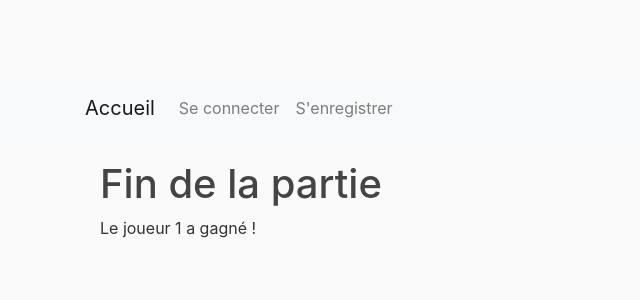
After one commit to XtremCG/helb_morpion, a Django app: page /game/over/1/ in a window 1280 px wide. The commit adds this page. Shown: the top 300 px of the page, without its empty margins (0-640 px from the left). Run offline with Django 4.2, Linux system fonts and the light colour scheme; some libraries are stand-ins or nearby versions.

Commit message:
25-11-23

```diff
--- a/morpion/forms.py
+++ b/morpion/forms.py
@@ -2,5 +2,5 @@ from django import forms
 from .models import Game
 
 class JoinPrivateGameForm(forms.Form):
-    game = forms.ModelChoiceField(queryset=Game.objects.filter(is_private=True), label="Partie privée")
+    game = forms.ModelChoiceField(queryset=Game.objects.filter(is_private=True).order_by('-updated_at'), label="Partie privée")
     access_code = forms.CharField(label="Code d'accès")
--- a/morpion/static/js/gameManager.js
+++ b/morpion/static/js/gameManager.js
@@ -4,16 +4,14 @@ function gameManagement(element, id) {
   const gameID = element.getAttribute("data-game-id");
 
   $.ajax({
-    url: "/game/" + gameID +"/grid/get-attributes/",
+    url: "/game/" + gameID + "/grid/get-attributes/",
     type: "GET",
     dataType: "json",
     success: function (response) {
       var gameAttributesObject = JSON.parse(response.game_attributes);
-      var grid = response.grid
-      var player1Symbol = response.player1_symbol
-      var player2Symbol = response.player2_symbol
-      console.log(gameAttributesObject)
-      console.log(grid);
+      var grid = response.grid;
+      var player1Symbol = response.player1_symbol;
+      var player2Symbol = response.player2_symbol;
 
       if (grid[row][col] == null) {
         var data = {
@@ -34,22 +32,155 @@ function gameManagement(element, id) {
           success: function (response) {
             if (response.success) {
               console.log("Grid value updated successfully");
+              $(document).ready(function () {
+                function updateTable() {
+                  $.ajax({
+                    type: "GET",
+                    url: "/game/" + gameID + "/grid/get-data/",
+                    success: function (data) {
+                      updateTableWithData(data.gameGrid, data.activePlayer);
+                      let winner = checkWinner(
+                        data.gameGrid,
+                        data.gridSize,
+                        data.alignment
+                      );
+                      if (winner !== null) {
+                        console.log("Le joueur " + winner + " a gagné !");
+                        gameIsOver(winner)
+                      }
+                    },
+                    error: function (error) {
+                      console.error("Error:", error);
+                    },
+                  });
+                }
+
+                function updateCellValue(cellId, newValue) {
+                  var cell = document.getElementById(cellId);
+                  if (cell) {
+                    cell.innerHTML = newValue;
+                  }
+                }
+
+                function updateTableWithData(gameGrid, activePlayer) {
+                  for (var i = 0; i < gameGrid.length; i++) {
+                    for (var j = 0; j < gameGrid[i].length; j++) {
+                      var cellId = i + 1 + "-" + (j + 1);
+                      var cellValue = gameGrid[i][j];
+                      if (cellValue == gameAttributesObject.creator) {
+                        cellValue = `<img src="${player1Symbol}">`;
+                      } else if (cellValue == gameAttributesObject.player2) {
+                        cellValue = `<img src="${player2Symbol}">`;
+                      }
+                      updateCellValue(cellId, cellValue);
+                    }
+                  }
+                  $("#active-player").text("Au tour de " + activePlayer);
+                }
+                function checkWinner(grid, gridSize, alignment) {
+                  // Vérification des row
+                  for (let i = 0; i < gridSize; i++) {
+                    let row = grid[i][0];
+                    let count = 1;
+                    for (let j = 1; j < gridSize; j++) {
+                      if (grid[i][j] !== null && grid[i][j] === row) {
+                        count++;
+                        if (count === alignment) {
+                          return row;
+                        }
+                      } else {
+                        row = grid[i][j];
+                        count = 1;
+                      }
+                    }
+                  }
+
+                  // Vérification des colonnes
+                  for (let i = 0; i < gridSize; i++) {
+                    let col = grid[0][i];
+                    let count = 1;
+                    for (let j = 1; j < gridSize; j++) {
+                      if (grid[j][i] !== null && grid[j][i] === col) {
+                        count++;
+                        if (count === alignment) {
+                          return col;
+                        }
+                      } else {
+                        col = grid[j][i];
+                        count = 1;
+                      }
+                    }
+                  }
+
+                  // Vérification des diagonales
+                  for (let i = 0; i <= gridSize - alignment; i++) {
+                    for (let j = 0; j <= gridSize - alignment; j++) {
+                      let diagonal = grid[i][j];
+                      let count = 1;
+                      for (let k = 1; k < alignment; k++) {
+                        if (
+                          grid[i + k][j + k] !== null &&
+                          grid[i + k][j + k] === diagonal
+                        ) {
+                          count++;
+                          if (count === alignment) {
+                            return diagonal;
+                          }
+                        } else {
+                          break;
+                        }
+                      }
+                    }
+                  }
+
+                  for (let i = 0; i <= gridSize - alignment; i++) {
+                    for (let j = gridSize - 1; j >= alignment - 1; j--) {
+                      let diagonal = grid[i][j];
+                      let count = 1;
+                      for (let k = 1; k < alignment; k++) {
+                        if (
+                          grid[i + k][j - k] !== null &&
+                          grid[i + k][j - k] === diagonal
+                        ) {
+                          count++;
+                          if (count === alignment) {
+                            return diagonal;
+                          }
+                        } else {
+                          break;
+                        }
+                      }
+                    }
+                  }
+
+                  // Aucun gagnant trouvé
+                  return null;
+                }
+
+                function gameIsOver(winner) {
+                  $.ajax({
+                      type: "GET",
+                      url: "/game/over/" + winner + "/",
+                      success: function (data) {
+                          console.log("La partie est terminée.");
+                      },
+                      error: function (error) {
+                          console.error("Erreur lors de la requête AJAX :", error);
+                          // Gérer les erreurs si nécessaire
+                      }
+                  });
+              }
+
+                setInterval(updateTable, 1000);
+              });
             } else {
-              console.error("Error updating grid value:", response.error);
+              alert("Error updating grid value:", response.error);
             }
           },
           error: function (xhr, status, error) {
-            console.error("AJAX request failed:", status, error);
+            console.log(error);
           },
         });
-
-        if (gameAttributesObject.active_player === gameAttributesObject.creator) {
-          element.innerHTML = '<img src="' + player1Symbol + '" alt="Player 1">';
-        } else if (
-          gameAttributesObject.active_player === gameAttributesObject.player2
-        ) {
-          element.innerHTML = '<img src="' + player2Symbol + '" alt="Player 2">';
-        }
       }
     },
     error: function (error) {
--- /dev/null
+++ b/morpion/static/js/manager.js
@@ -0,0 +1,3 @@
+$(document).ready(function () {
+    console.log("Loaded")
+});
--- a/morpion/templates/morpion/base.html
+++ b/morpion/templates/morpion/base.html
@@ -29,6 +29,9 @@
                     <a class="nav-item nav-link" href="{% url 'game-private-join' %}">Partie privée</a>
                     <a class="nav-item nav-link" href="{% url 'profile' %}">Profil</a>
                     <a class="nav-item nav-link" href="#">Stats</a>
+                    {% if user.is_superuser %}
+                    <a class="nav-item nav-link" href="/admin">Admin</a>
+                    {% endif %}
                     <a class="nav-item nav-link" href="{% url 'logout' %}">Se déconnecter</a>
                     {% else %}
                     <a class="nav-item nav-link" href="{% url 'login' %}">Se connecter</a>
@@ -49,8 +52,9 @@
         {% endif %}
         {% block content %}{% endblock %}
     </div>
+    <script src="https://code.jquery.com/jquery-3.5.1.slim.min.js"></script>
     <script type="text/javascript" src="{% static 'js/gameManager.js' %}"></script>
-    <script src="https://code.jquery.com/jquery-3.5.1.slim.min.js"></script>
+    <script type="text/javascript" src="{% static 'js/manager.js' %}"></script>
     <script src="https://cdn.jsdelivr.net/npm/@popperjs/core@2.5.3/dist/umd/popper.min.js"></script>
     <script src="https://maxcdn.bootstrapcdn.com/bootstrap/4.5.2/js/bootstrap.min.js"></script>
     <script src="https://cdnjs.cloudflare.com/ajax/libs/jquery/3.6.0/jquery.min.js"></script>
--- /dev/null
+++ b/morpion/templates/morpion/game_over.html
@@ -0,0 +1,11 @@
+{% extends "morpion/base.html" %}
+{% block content %}
+<div class="container">
+    <h1>Fin de la partie</h1>
+    {% if winner %}
+        <p>Le joueur {{ winner }} a gagné !</p>
+    {% else %}
+        <p>La partie s'est terminée par un match nul.</p>
+    {% endif %}
+</div>
+{% endblock %}
--- a/morpion/urls.py
+++ b/morpion/urls.py
@@ -10,7 +10,9 @@ urlpatterns = [
     path('game-private/join', JoinPrivateGameView.as_view(), name='game-private-join'),
     path('confirm-join-game/<int:game_id>/', views.confirm_join_game, name='confirm-join-game'),
     path('game/<int:game_id>/grid/', GameGridView.as_view(), name='game-grid'),
-    path('update-active-player/<int:game_id>/', views.update_active_player, name='update-active-player'),
     path('update-grid/<int:game_id>/', views.update_grid, name='update-grid'),
     path('game/<int:game_id>/grid/get-attributes/', views.get_attributes, name='get-attributes'),
+    path('game/<int:game_id>/grid/get-data/', views.get_data, name='get-data'),
+    path('game/over/<str:winner>/', views.game_over, name='game_over'),
+
 ]
--- a/morpion/views.py
+++ b/morpion/views.py
@@ -3,13 +3,11 @@ from .models import Game
 from .forms import JoinPrivateGameForm
 from django.views.generic import CreateView, UpdateView, DeleteView, DetailView, ListView, View
 from django.contrib.auth.mixins import LoginRequiredMixin, UserPassesTestMixin
-from django.contrib.auth.models import User
 from django.urls import reverse
 from django.contrib import messages
-from django.http import JsonResponse, HttpResponseBadRequest
-from django.forms.models import model_to_dict
+from django.utils import timezone
+from django.http import JsonResponse
 import json
-from django.core import serializers
 from django.views.decorators.csrf import csrf_exempt
 
 def custom_page_not_found_view(request, exception):
@@ -24,18 +22,18 @@ def custom_permission_denied_view(request, exception=None):
 def custom_bad_request_view(request, exception=None):
     return render(request, "errors/400.html", {})
 
-def update_active_player(request, game_id):
-    try:
-        game = Game.objects.get(pk=game_id)
-        if(game.active_player == game.creator):
-            game.active_player = game.player2
-        elif(game.active_player == game.player2):
-            game.active_player = game.creator
-        game.save()
-        return JsonResponse({'message': 'Attribut mis à jour avec succès.'})
-    except Game.DoesNotExist:
-        return JsonResponse({'error': 'Objet non trouvé.'})
+def game_over(request, winner):
+    template_name = "morpion/game_over.html"
+    context = {'winner': winner}
+    return render(request, template_name, context)
 
+def get_data(request, game_id):
+    game = get_object_or_404(Game, id=game_id)
+    game_grid = game.get_grid()
+    active_player = game.active_player
+    grid_size = game.grid_size
+    alignment = game.alignment
+    return JsonResponse({'gameGrid': game_grid, 'gameID': game_id, 'activePlayer': active_player, 'gridSize': grid_size, 'activePlayer': active_player, 'alignment': alignment})
 
 @csrf_exempt
 def update_grid(request, game_id):
@@ -45,12 +43,19 @@ def update_grid(request, game_id):
         col = data.get('col')
         value = data.get('value')
         new_active_player = data.get('newActivePlayer')
+
         try:
             game = Game.objects.get(id=game_id)
+            if str(request.user.get_username()) != game.active_player:
+                return JsonResponse({'error': 'Vous n\'êtes pas le joueur actif.'})
+
             game.active_player = str(new_active_player)
-            game.update_grid_value(row, col, value)
             game.save()
-            return JsonResponse({'success': True})
+            print(game.grid)
+            game.update_grid(row, col, value)
+            print(game.grid)
+
+            return JsonResponse({'success': True, 'grid': game.grid})
         except Exception as e:
             return JsonResponse({'error': str(e)})
 
@@ -63,7 +68,6 @@ def get_attributes(request, game_id):
     if game.player2 is not None:
         player2_symbol = game.player2.profile.game_symbol.url
     player1_symbol = game.creator.profile.game_symbol.url
-    print(player1_symbol)
     grid = game.get_grid()
 
     response_data = {
@@ -141,7 +145,8 @@ class GameGridView(View, LoginRequiredMixin):
     def get(self, request, game_id):
         game = Game.objects.get(pk=game_id)
         player1_image_url = game.creator.profile.game_symbol.url
-        game.active_player = game.creator
+        game.active_player = game.creator.username
+        game.save()
         if game.player2 is not None:
             player2_image_url = game.player2.profile.game_symbol.url
         else:
@@ -163,10 +168,10 @@ class GameListView(ListView):
     model = Game
     template_name = 'morpion/home.html'
     context_object_name = 'games'
-    ordering = ['-created_at']
 
     def get_queryset(self):
-        return Game.objects.filter(is_private=False)
+        return Game.objects.filter(is_private=False).order_by('-updated_at')
+
 
     def get_context_data(self, **kwargs):
         context = super().get_context_data(**kwargs)
@@ -199,6 +204,7 @@ class GameUpdateView(LoginRequiredMixin, UserPassesTestMixin, UpdateView):
 
     def form_valid(self, form):
         form.instance.creator = self.request.user
+        form.instance.updated_at = timezone.now()
         instance = form.save(commit=False)
 
         if instance.is_private and not instance.access_code:
```
Also changed, not shown: morpion/models.py (+24 -15 lines), morpion/templates/morpion/game_grid.html (+3 -6 lines), db.sqlite3, morpion/migrations/0004_game_grid_data.py (added), morpion/migrations/0005_alter_game_active_player_alter_game_alignment_and_more.py (added), morpion/migrations/0006_alter_game_alignment.py (added).
